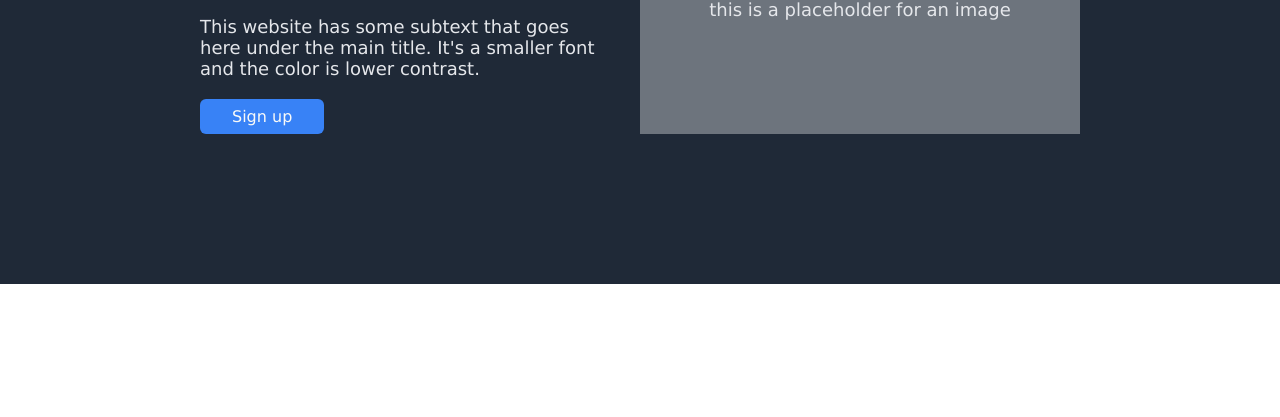
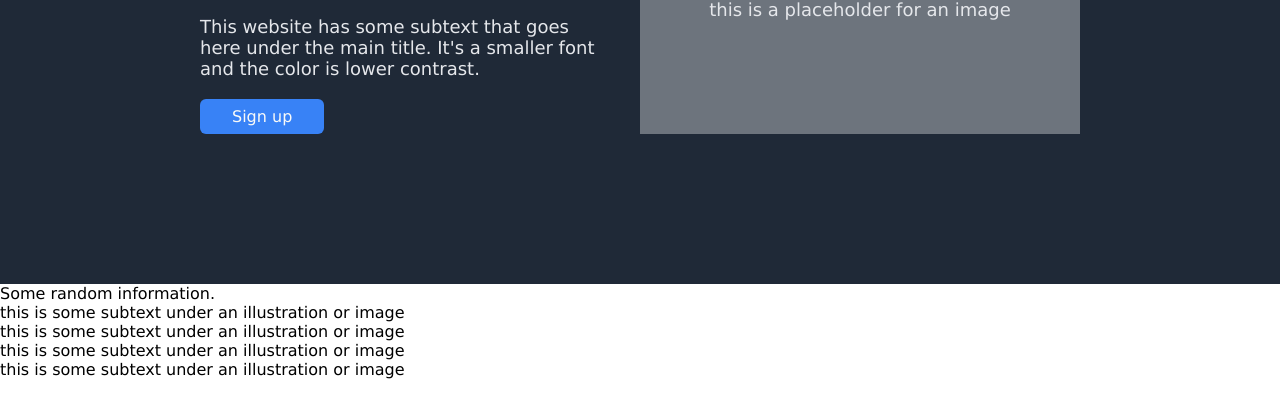
Before and after one commit to jooo-lee/odin-landing-page, a plain HTML site: page index.html in a window 1280 px wide. Shown: the part 309-726 px from the top of the page. Drawn offline with Linux system fonts and the light colour scheme.

Commit message:
Set up random information HTML

```diff
--- a/index.html
+++ b/index.html
@@ -30,7 +30,25 @@
                 <div>this is a placeholder for an image</div>
             </div>
         </div>
-        <div id="content"></div>
+        <div id="random-info-title">Some random information.</div>
+        <div id="random-info">
+            <div class="info">
+                <div class="blue-box"></div>
+                <div class="blue-box-subtext">this is some subtext under an illustration or image</div>
+            </div>
+            <div class="info">
+                <div class="blue-box"></div>
+                <div class="blue-box-subtext">this is some subtext under an illustration or image</div>
+            </div>
+            <div class="info">
+                <div class="blue-box"></div>
+                <div class="blue-box-subtext">this is some subtext under an illustration or image</div>
+            </div>
+            <div class="info">
+                <div class="blue-box"></div>
+                <div class="blue-box-subtext">this is some subtext under an illustration or image</div>
+            </div>
+        </div>
         <div id="footer"></div>
     </div>
 </body>
```
